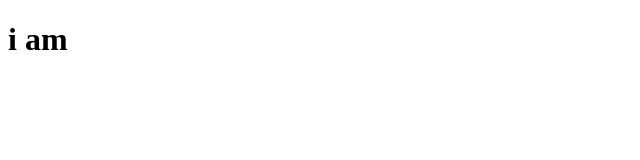
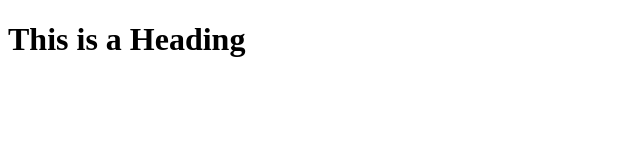
Before and after one commit to AbhijitKolambe/pra, a plain HTML site: page index.html in a window 1280 px wide. Shown: the whole page, without its empty margins (0-640 px from the left). Drawn offline with Linux system fonts and the light colour scheme.

Commit message:
Revert "brach 1 commit"
This reverts commit bd809c40cd92e4d4e680d158076e1f868ca14f44.

```diff
--- a/index.html
+++ b/index.html
@@ -5,7 +5,7 @@
 </head>
 <body>
 
-<h1>i am  </h1>
+<h1>This is a Heading</h1>
 
 
 </body>
```
